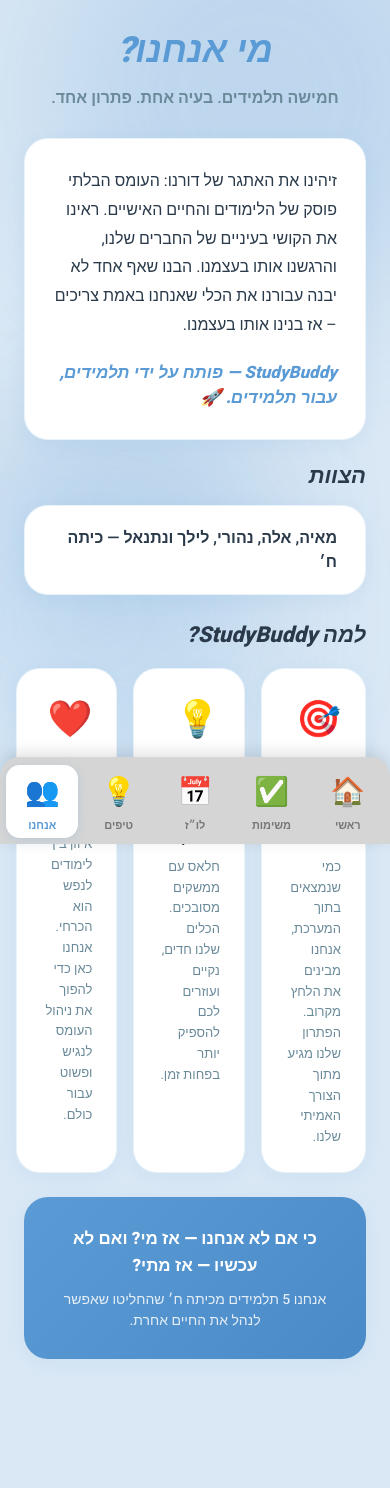
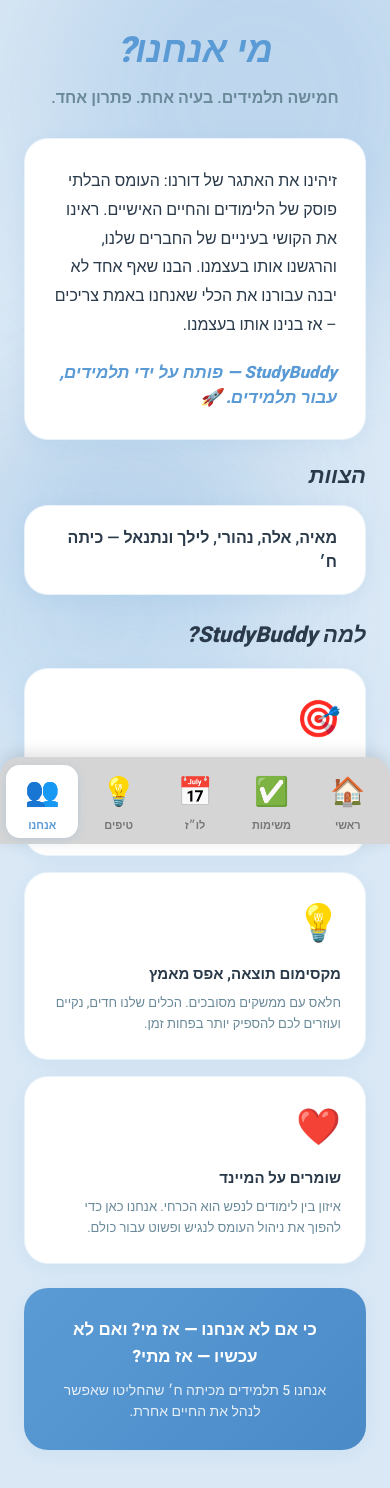
Before and after one commit to daniellag-ops/studybuddy, a React (Vite) app: page /about in a window 390 px wide. Shown: the top 1488 px of the page. Built offline with nearby package versions, Linux system fonts and the light colour scheme.

Commit message:
Fix mobile about page layout

```diff
--- a/src/pages/About.tsx
+++ b/src/pages/About.tsx
@@ -53,15 +53,7 @@
       <h2 style={{ fontSize: '22px', fontWeight: 800, fontStyle: 'italic', color: '#2a3a4a', marginBottom: '16px' }}>
         למה StudyBuddy?
       </h2>
-      <div
-        style={{
-          display: 'grid',
-          gridTemplateColumns: 'repeat(3, 1fr)',
-          gap: '16px',
-          marginBottom: '24px',
-          width: '100%',
-        }}
-      >
+      <div className="tips-grid" style={{ marginBottom: '24px' }}>
         {WHY.map(item => (
           <div key={item.title} style={{ ...card, padding: '24px' }}>
             <div style={{ fontSize: '36px', marginBottom: '12px' }}>{item.emoji}</div>
@@ -80,6 +72,7 @@
         style={{
           ...card,
           padding: '28px',
+          marginBottom: '16px',
           textAlign: 'center',
           background: 'linear-gradient(135deg, #5b9bd5 0%, #4a8ac7 100%)',
           border: 'none',
```
